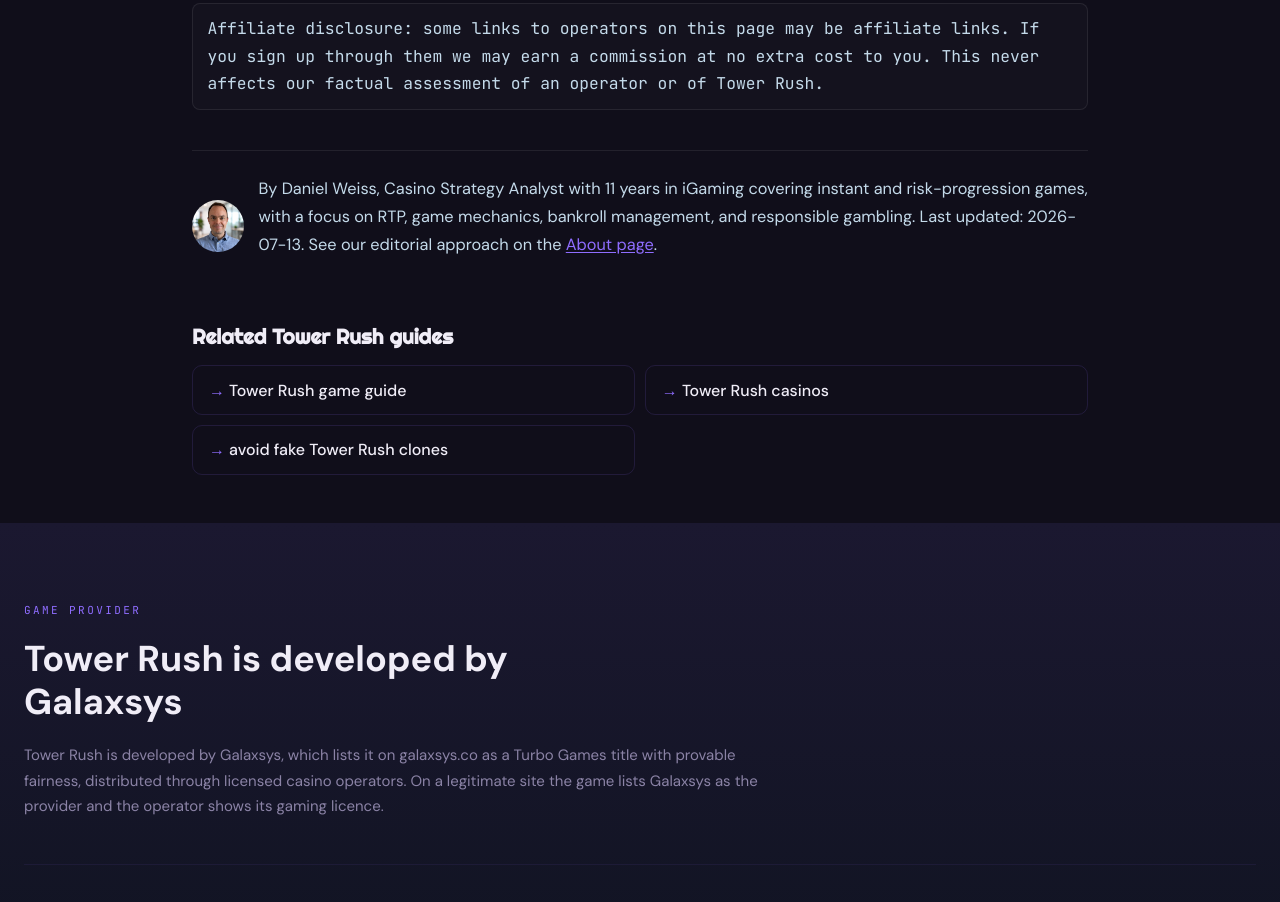
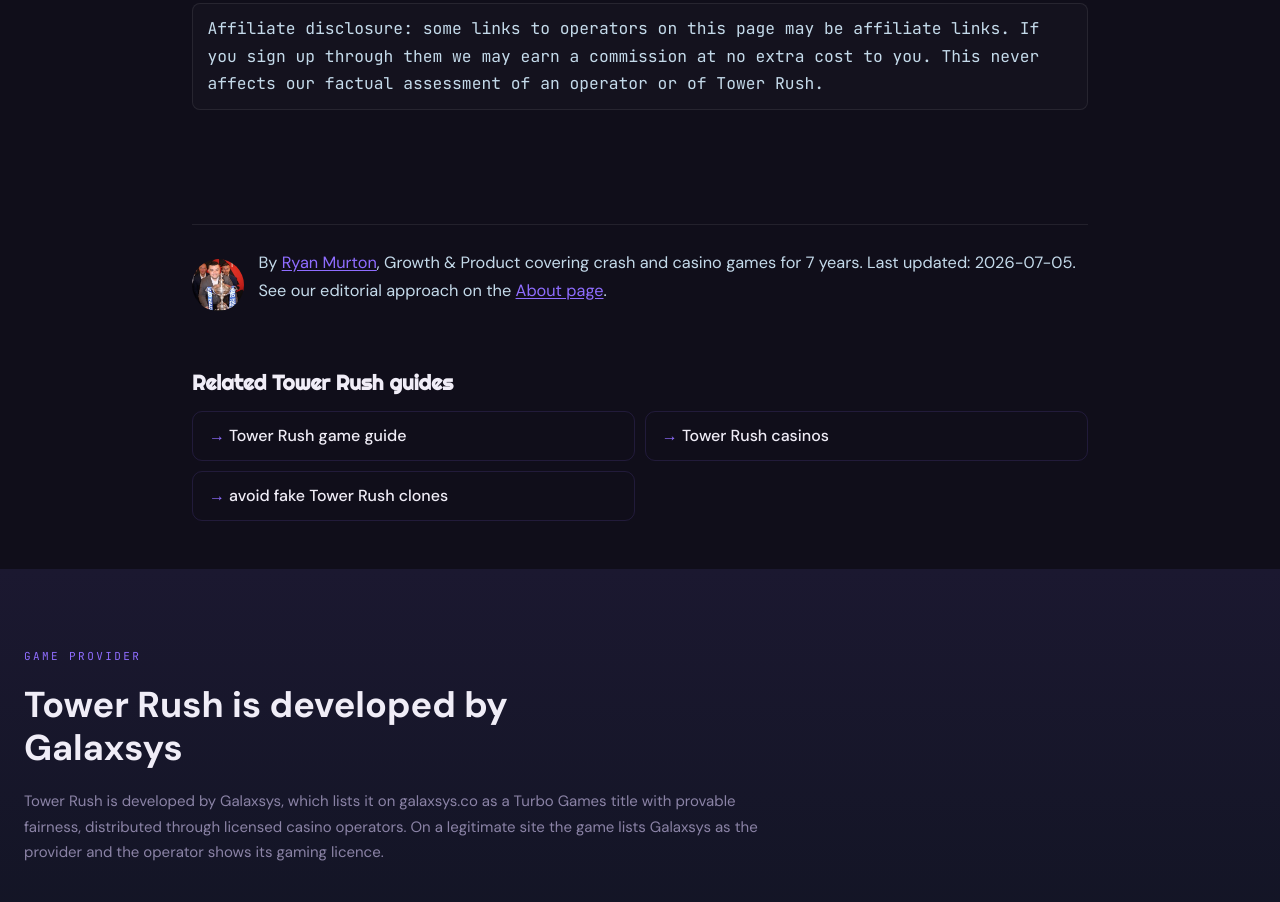
Before and after one commit to PASlednev/tower-rush-landing, a plain HTML site: page tower-rush-demo/index.html in a window 1280 px wide. Shown: the part 3808-4710 px from the top of the page. Drawn offline with Linux system fonts and the light colour scheme.

Commit message:
fix author

```diff
--- a/tower-rush-demo/index.html
+++ b/tower-rush-demo/index.html
@@ -431,26 +431,40 @@
             commission at no extra cost to you. This never affects our factual
             assessment of an operator or of Tower Rush.
           </p>
+        </div>
+      </div>
+      <section id="author" class="spoke-body">
+        <div class="spoke-body__inner">
           <div class="byline">
             <img
               class="byline__avatar"
-              src="../assets/daniel-weiss.jpg"
-              alt="Daniel Weiss"
+              src="../assets/author-ryan.jpg"
+              alt="Ryan Murton"
               width="52"
               height="52"
               loading="lazy"
             />
             <p class="byline__text">
-              By Daniel Weiss, Casino Strategy Analyst with 11 years in iGaming
-              covering instant and risk-progression games, with a focus on RTP,
-              game
-              mechanics, bankroll management, and responsible gambling. Last
-              updated: 2026-07-13. See our editorial approach on the
-              <a href="../#author">About page</a>.
+              By
+              <a
+                href="https://www.linkedin.com/in/ryanmurton/"
+                target="_blank"
+                rel="noopener"
+                >Ryan Murton</a
+              >, Growth &amp; Product covering crash and casino games for 7
+              years. Last updated:
+              <time
+                class="js-date"
+                data-date-group="byline"
+                data-date-format="iso"
+                datetime="2026-07-05"
+                >2026-07-05</time
+              >. See our editorial approach on the
+              <a href="#author">About page</a>.
             </p>
           </div>
         </div>
-      </div>
+      </section>
       <aside class="related">
         <div class="related__inner">
           <h2>Related Tower Rush guides</h2>
```
Also changed, not shown: index.html (+19 -10 lines), is-tower-rush-legit/index.html (+23 -9 lines), tower-rush-casino/index.html (+23 -8 lines), tower-rush-review/index.html (+23 -9 lines).
